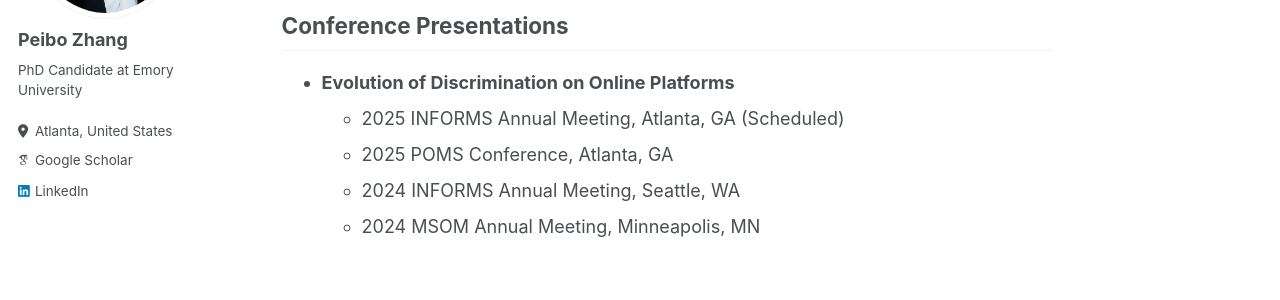
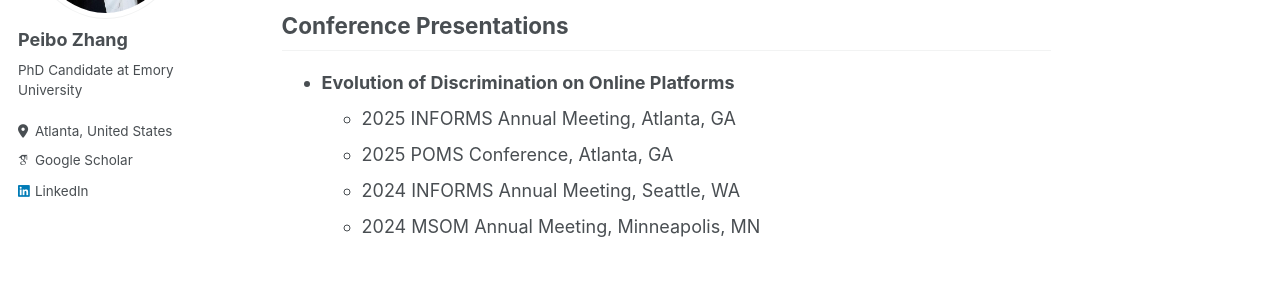
Before and after one commit to PeiboZhang/peibozhang.github.io, a Jekyll site: the page built from _pages/about.md, in a window 1280 px wide and 900 px high, scrolled down 586 px. Shown: the part 308-608 px from the top of the window. Built offline with Jekyll 4.4.1, drawn with Linux system fonts in a browser that asks for light colours; some web fonts are replaced.

Commit message:
Remove 'Scheduled' from conference presentation listing

```diff
--- a/_pages/about.md
+++ b/_pages/about.md
@@ -56,7 +56,7 @@ My research interest broadly centers on online platform operations, generative A
 <ul>
   <li style="list-style-type: disc;"><b>Evolution of Discrimination on Online Platforms</b>
     <ul>
-      <li style="list-style-type: circle;">2025 INFORMS Annual Meeting, Atlanta, GA (Scheduled) </li>
+      <li style="list-style-type: circle;">2025 INFORMS Annual Meeting, Atlanta, GA </li>
       <li style="list-style-type: circle;">2025 POMS Conference, Atlanta, GA </li>
       <li style="list-style-type: circle;">2024 INFORMS Annual Meeting, Seattle, WA</li>
       <li style="list-style-type: circle;">2024 MSOM Annual Meeting, Minneapolis, MN</li>
```
